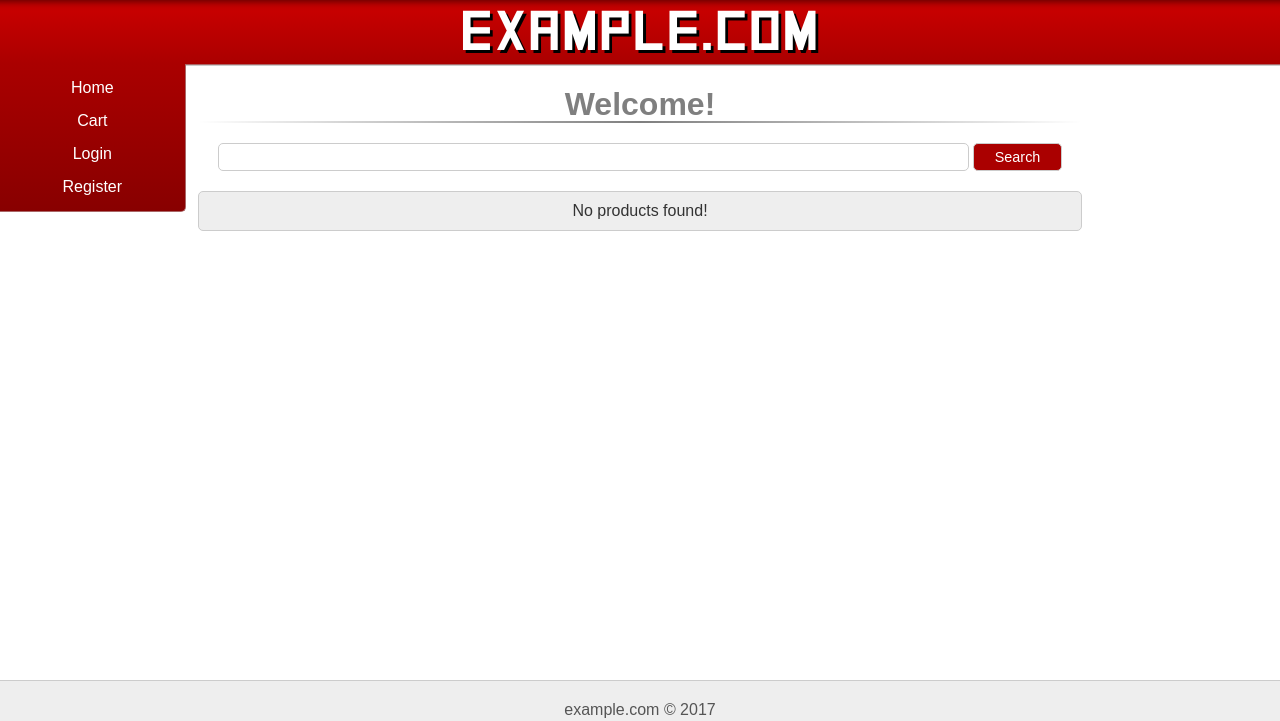
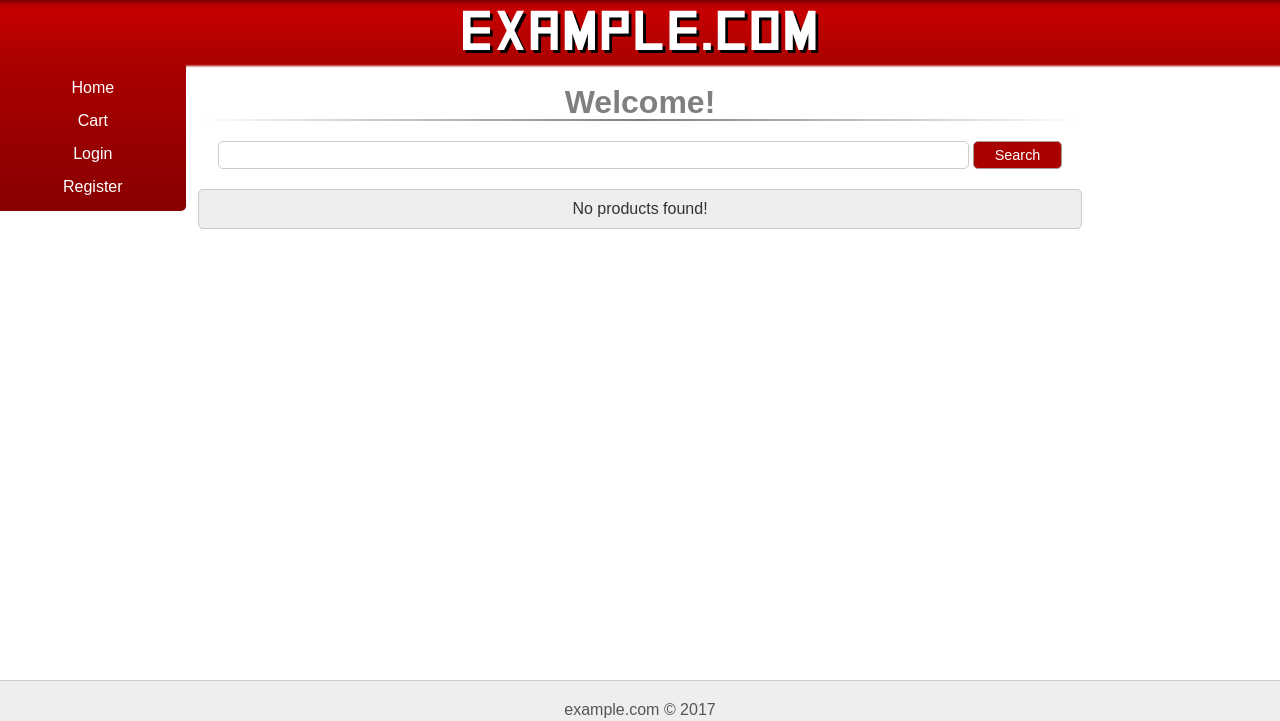
Before and after one commit to PrestonMonteWest/CompMart, a Django app: page / in a window 1280 px wide. Shown: the top 721 px of the page. Run offline with Django 3.2, Linux system fonts and the light colour scheme; data that the repository does not hold is empty.

Commit message:
Restyled the banner to use a box shadow instead of border

```diff
--- a/commerce/static/commerce/css/commerce.css
+++ b/commerce/static/commerce/css/commerce.css
@@ -29,7 +29,6 @@ input:not([type="submit"]):focus {box-shadow: 0 0 0 1px grey;}
 /* inputs are already rounded */
 input {
     font-size: 0.9em;
-    box-sizing: border-box;
     border-radius: 5px;
 }
 
@@ -76,7 +75,7 @@ input {
     display: inline-block;
     padding: 5px 10px;
     background-color: #a00;
-    border: 1px solid #ccc;
+    border: 1px solid #a99;
     color: white;
     transition: background-color 0.25s;
 }
--- a/static/css/base.css
+++ b/static/css/base.css
@@ -75,7 +75,7 @@ header[role="banner"] {
     background: -o-linear-gradient(#c00,#a00);
     background: -moz-linear-gradient(#c00,#a00);
     background: linear-gradient(#c00,#a00);
-    border-bottom: 1px solid #a66;
+    box-shadow: 2px 2px 2px #a00;
 }
 
 h1 {
@@ -89,10 +89,7 @@ h1 {
 header[role="banner"] > nav {
     position: absolute;
     top: 100%;
-    box-sizing: border-box;
     width: 14.5%;
-    border-right: 1px solid #a66;
-    border-bottom: 1px solid #a66;
     border-bottom-right-radius: 5px;
     background: #a00;
     background: -webkit-linear-gradient(#a00,#800);
@@ -116,7 +113,7 @@ header[role="banner"] a:hover {text-decoration: underline;}
 /* page header end */
 /* main */
 
-main {border-top: 1px solid #ccc;}
+/* main {border-top: 1px solid #ccc;} */
 
 /* main end */
 /* page footer */
```
